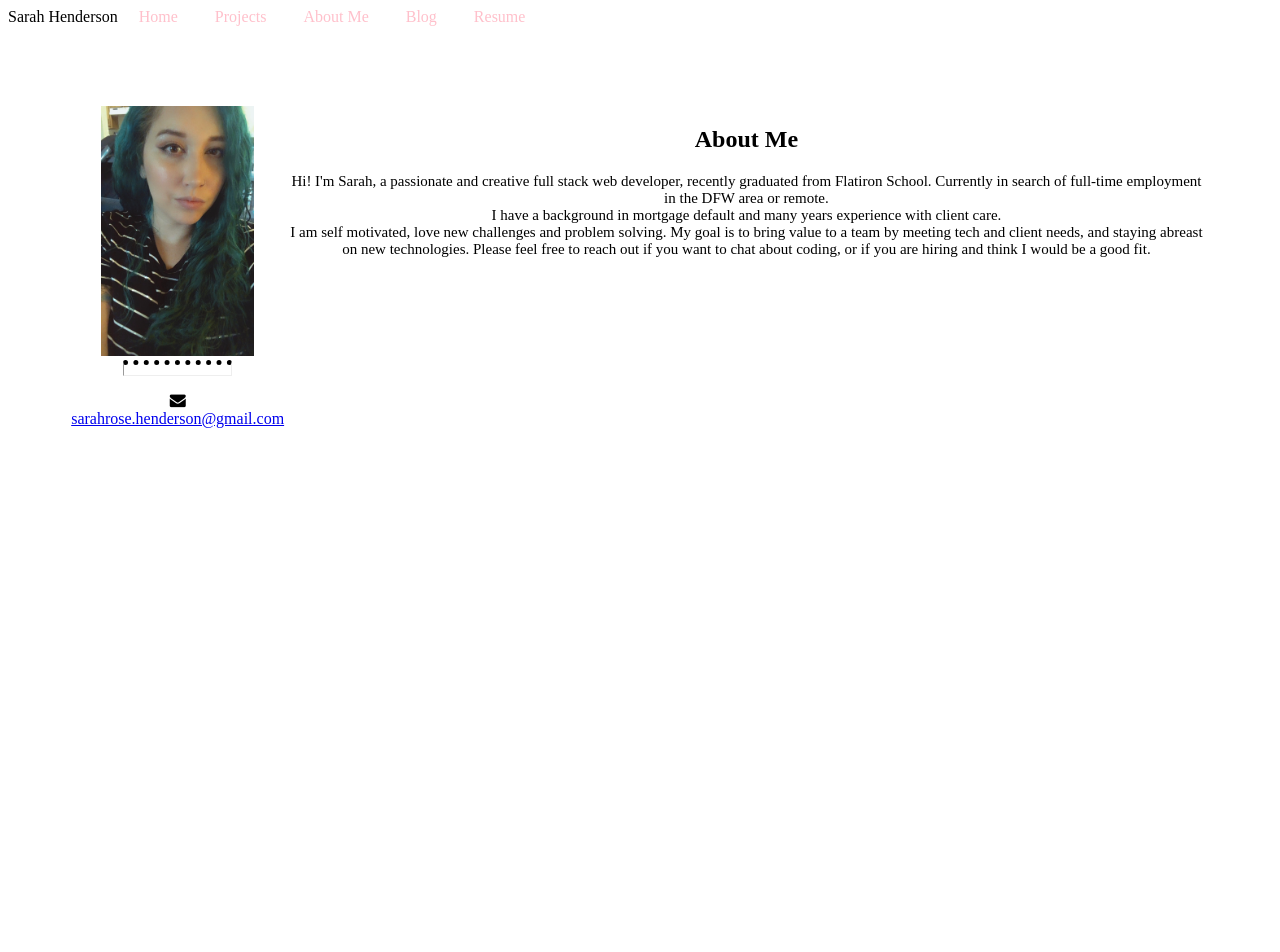
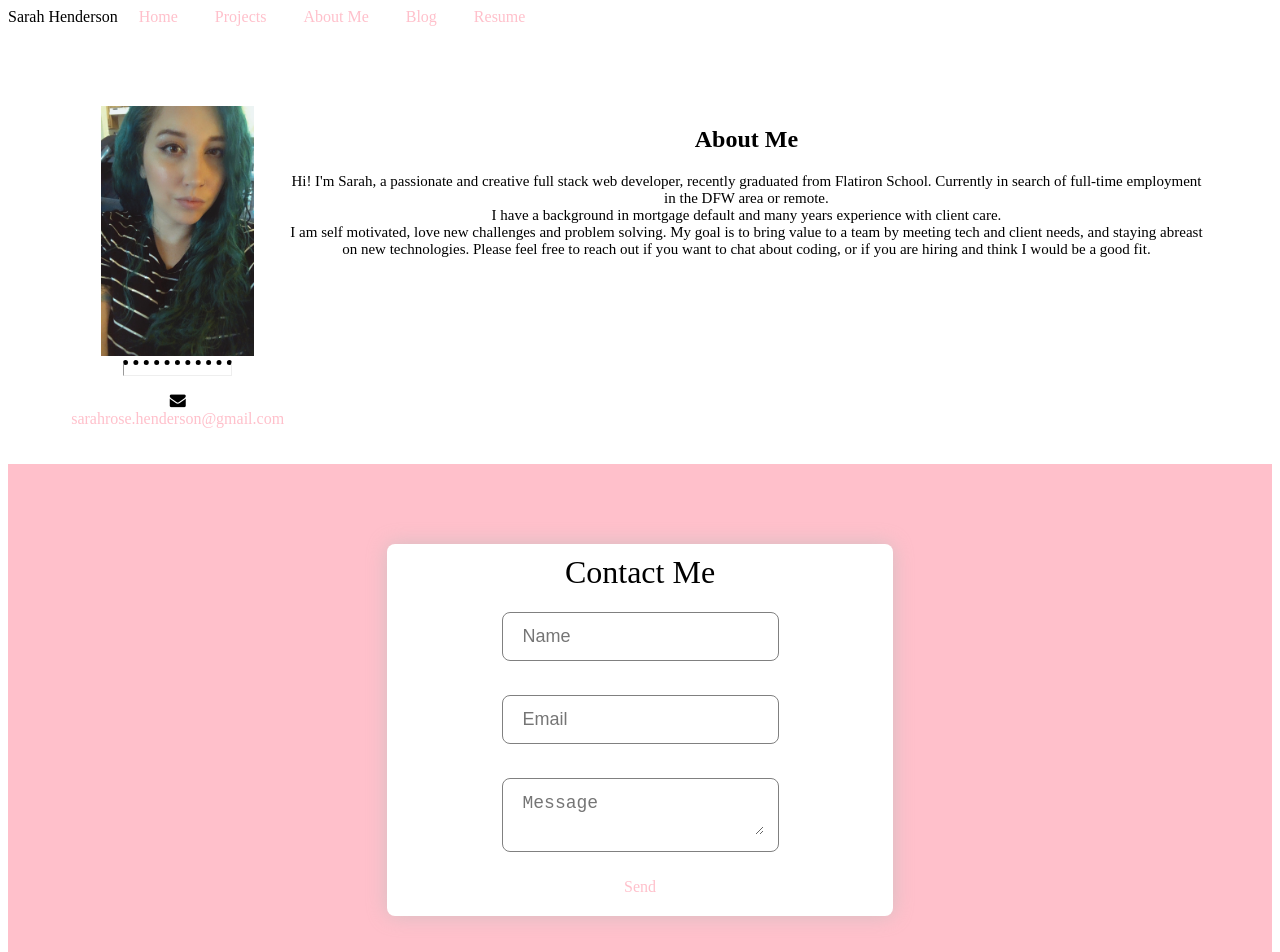
Before and after one commit to srosiex/portfolio-frontend, a React (Create React App) app: page /about in a window 1280 px wide. Shown: the top 952 px of the page. Before the commit the page ends 800 px from the top, so only its background shows below. Built offline with nearby package versions, Linux system fonts and the light colour scheme.

Commit message:
adding an email contact form on about page and working on styling

```diff
--- a/src/App.css
+++ b/src/App.css
@@ -1,3 +1,12 @@
+a{
+    text-decoration: none;
+    color: pink;
+}
+a:hover{
+    background-color: rgb(238, 236, 236);
+    cursor: pointer;
+}
+
 .navbar {
 color: black;
 }
@@ -18,7 +27,7 @@ color: black;
     text-decoration: none;
 }
 .navbar a:hover{
-    color: red;
+    color: white;
 }
 
 /* ////////Home//////// */
@@ -102,7 +111,8 @@ color: black;
     width: 100%;
     height: 100%;
     justify-content: center;
-    overflow-y: scroll
+    overflow-y: scroll;
+    background-color: white;
 }
 .contact-grid{
     display: flex;
@@ -134,6 +144,55 @@ color: black;
 .about-info{
 
 }
+.contact-form-body{
+    display: flex;
+    padding-top: 5em;
+    margin: auto;
+    width: 100%;
+    height: 100%;
+    justify-content: center;
+    overflow-y: scroll;
+    background-color: pink;
+}
+.contact-form{
+    background-color: white;
+    width: 85%;
+    /* top:50%;
+    left: 50%; */
+    /* transform: translate(-50%, -50%); */
+    padding:  10px 10px 20px;
+    box-sizing: border-box;
+    border-radius: 8px;
+    text-align: center;
+    box-shadow: 0 0 20px #c2bfbfb3;
+
+    display: flex;
+    text-align: center;
+    justify-content: center;
+    width: 40%;
+    height: 80%;
+    background: white;
+    color: black;
+    margin-bottom: 40px;
+    /* overflow-y: scroll; */
+}
+.contact-form h1{
+    margin-top: 0;
+    font-weight: 200;
+}
+.form-text{
+    border: 1px solid gray;
+    margin: 8px 0;
+    padding: 12px 18px;
+    border-radius: 8px;
+}
+.form-text input,.form-text textarea{
+    width: 100%;
+    border: none;
+    background: none;
+    outline: none;
+    font-size: 18px;
+}
 
 /* Resume */
 .resumeImg{
--- a/src/components/About.js
+++ b/src/components/About.js
@@ -4,7 +4,7 @@ import photoprof from '../photos/photoprof.jpg'
 export class About extends Component {
     render() {
         return (
-            <div className="contact-body">
+            <><div className="contact-body">
                 <div className="contact-grid">
                     <div>
                         <img src={photoprof} alt="img" style={{height:'250px'}} />
@@ -21,29 +21,32 @@ export class About extends Component {
 <br/>I have a background in mortgage default and many years experience with client care.
 <br/>I am self motivated, love new challenges and problem solving. My goal is to bring value to a team by meeting tech and client needs, and staying abreast on new technologies. Please feel free to reach out if you want to chat about coding, or if you are hiring and think I would be a good fit.
                             </p>
-
-
-                        {/* <h2>Contact</h2>
-                        <hr />
-                        <div className="contact-list">
-                        <List>
-                         <ListItem>
-                          <ListItemContent style={{fontSize: '15px'}}>
-                              <i className="fa fa-envelope" aria-hidden="true" />
-                              sarahrose.henderson@gmail.com
-                          </ListItemContent>
-                        </ListItem>
-                        <ListItem>
-                          <ListItemContent style={{fontSize: '15px'}}>
-                              <i className="fa fa-envelope" aria-hidden="true" />
-                              sarahrose.henderson@gmail.com
-                          </ListItemContent>
-                        </ListItem>
-
-                        </List></div> */}
                     </div>
                 </div>
             </div>
+             <div className="contact-form-body">
+                 <div className="contact-form">
+                  <form action="mailto:sarahrose.henderson@gmail.com" method="post" enctype="text/plain">
+                      <h1>Contact Me</h1>
+                      <div className="form-text">
+                      <input type="text" name="name" placeholder="Name" />
+                      </div>
+                      <br />
+                      <div className="form-text">
+                      <input type="email" name="email" placeholder="Email" />
+                      </div>
+                      <br />
+                      <div className="form-text">
+                          <textarea placeholder="Message"></textarea>
+                      </div>
+                      <br />
+
+                        <a class="btn">Send</a>
+
+                  </form>
+                  </div>
+             </div></>
+
         )
     }
 }
--- a/src/components/Projects.js
+++ b/src/components/Projects.js
@@ -1,6 +1,7 @@
 import React, { Component } from 'react'
 import {cookbookss} from '../photos/cookbookss.png'
 import projects from './projectInfo'
+import ProjCard from '../containers/ProjCard'
 
 
 export class Projects extends Component {
@@ -12,10 +13,8 @@ export class Projects extends Component {
         }
     }
 
-    displayProj = () => {
-        if(projects.category === "react"){
-            console.log('react yo')
-        }
+    projInfo = () => {
+        projects.map(p=><ProjCard name={p.name}/>)
     }
 
 
@@ -31,19 +30,11 @@ export class Projects extends Component {
                        <li>React</li>
                        </ul>
                 </div>
-                     <div>
-                        <div>
-                            <div className="content">
-                          {this.displayProj()}
-                          {projects.map(c => {
-                            return c.category
-                          })}
-                            </div>
-                        </div>
+                    <div className="content">
+                        {this.projInfo()}
                     </div>
+                </div>
 
-
-            </div>
         )
     }
 }
--- /dev/null
+++ b/src/containers/ProjCard.js
@@ -0,0 +1,13 @@
+import React, { Component } from 'react'
+
+export class ProjCard extends Component {
+    render() {
+        return (
+            <div>
+                <h2>Name: {this.props.name}</h2>
+            </div>
+        )
+    }
+}
+
+export default ProjCard
```
